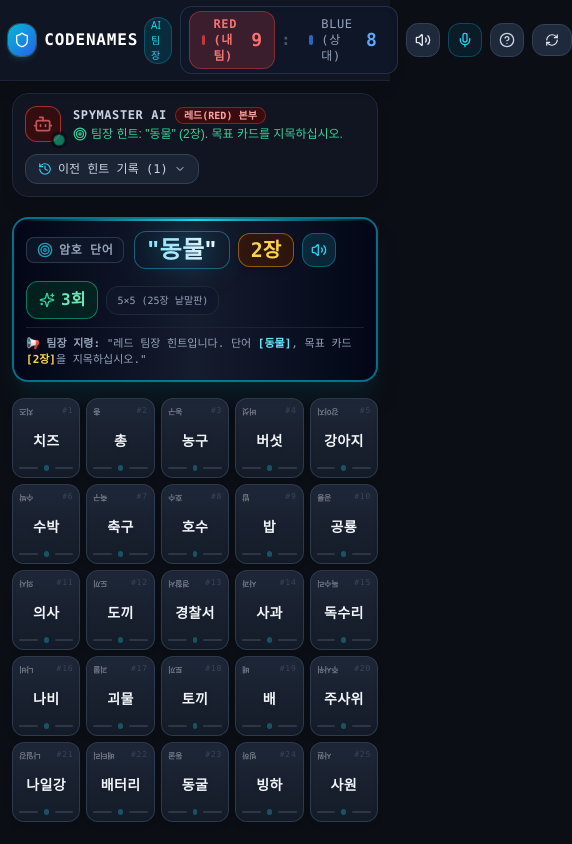
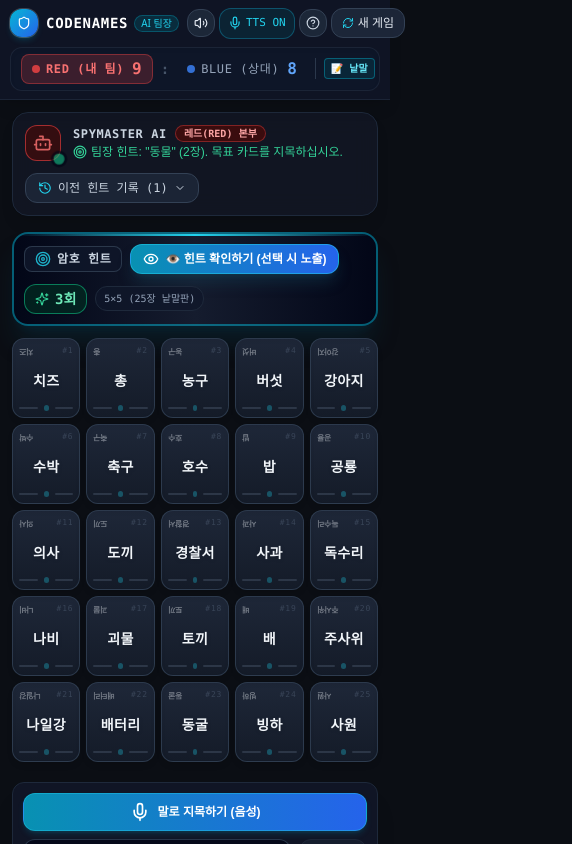
Before and after one commit to kiuza1004/codename, a React (Vite) app: page / in a window 390 px wide. Both pictures are taken after a click on the button "카드 섞고 작전 개시". Shown: the top 844 px of the page, 572 px wide, since content can reach past the window. Built offline with nearby package versions, Linux system fonts and the light colour scheme; the HTML template or start-up script is replaced by a standard one; a web font is replaced by a local one.

Commit message:
feat: optimize setup modal fitting, hide hint until requested, responsive header multi-line layout

```diff
--- a/src/components/CardGrid.tsx
+++ b/src/components/CardGrid.tsx
@@ -1,8 +1,8 @@
-import React from 'react';
+import React, { useState, useEffect } from 'react';
 import { CardItem, Hint, TeamColor } from '../types/game';
 import { sound } from '../utils/audio';
 import { speech } from '../utils/speech';
-import { Skull, User, ShieldAlert, CheckCircle2, Volume2, Sparkles, Target, Radio } from 'lucide-react';
+import { Skull, User, ShieldAlert, CheckCircle2, Volume2, Sparkles, Target, Radio, Eye, EyeOff } from 'lucide-react';
 
 interface CardGridProps {
   cards: CardItem[];
@@ -21,6 +21,14 @@ export const CardGrid: React.FC<CardGridProps> = ({
   onSelectCard,
   disabled,
 }) => {
+  // 🎯 [사용자 요청] 힌트는 사용자가 선택(클릭)했을 때만 보여줌 (기본은 가림 처리하여 정답 추리에 방해 없도록 함)
+  const [isHintRevealed, setIsHintRevealed] = useState(false);
+
+  // 새로운 힌트가 들어오면 기본적으로 힌트를 가려둠 (사용자가 원할 때 확인하도록)
+  useEffect(() => {
+    setIsHintRevealed(false);
+  }, [currentHint?.word]);
+
   const isPictureMode = cards.length > 0 && cards[0].mode === 'picture';
   const gridLayoutLabel = isPictureMode ? '5×4 (20장 그림판)' : '5×5 (25장 낱말판)';
 
@@ -30,50 +38,86 @@ export const CardGrid: React.FC<CardGridProps> = ({
     }
   };
 
+  const handleToggleHint = () => {
+    sound.playCardFlip();
+    setIsHintRevealed((prev) => !prev);
+  };
+
   if (!cards || cards.length === 0) {
     return null;
   }
 
   return (
-    <div className="w-full flex flex-col gap-2 my-2">
-      {/* 🎯 [사용자 요청] 낱말/그림 카드 바로 위에 배치되는 직속 암호단어 전광판 배너 */}
-      <div className="w-full rounded-2xl bg-gradient-to-r from-slate-950 via-[#151c2e] to-slate-950 border-2 border-cyan-500/60 p-3 sm:p-4 shadow-xl shadow-cyan-950/40 relative overflow-hidden">
+    <div className="w-full flex flex-col gap-2 my-1 sm:my-2">
+      {/* 🎯 [사용자 요청] 낱말/그림 카드 바로 위 암호단어 배너 (선택 시에만 힌트 노출) */}
+      <div className="w-full rounded-2xl bg-gradient-to-r from-slate-950 via-[#151c2e] to-slate-950 border-2 border-cyan-500/50 p-2.5 sm:p-4 shadow-xl shadow-cyan-950/40 relative overflow-hidden transition-all">
         {/* 상단 사이버 네온 라인 */}
         <div className="absolute top-0 left-0 right-0 h-[2px] bg-gradient-to-r from-transparent via-cyan-400 to-transparent"></div>
 
-        <div className="flex flex-wrap items-center justify-between gap-3">
-          {/* 좌측: 암호단어 메인 표시 */}
-          <div className="flex items-center gap-2.5 sm:gap-3 flex-wrap">
-            <div className="flex items-center gap-1.5 text-xs font-mono font-bold text-slate-400 uppercase tracking-wider bg-slate-900/90 px-2.5 py-1 rounded-lg border border-slate-700/80">
+        <div className="flex flex-wrap items-center justify-between gap-2.5">
+          {/* 좌측: 암호단어 영역 (가림 / 확인 모드) */}
+          <div className="flex items-center gap-2 sm:gap-3 flex-wrap flex-1 min-w-[280px]">
+            <div className="flex items-center gap-1.5 text-xs font-mono font-bold text-slate-300 uppercase tracking-wider bg-slate-900/90 px-2.5 py-1 rounded-lg border border-slate-700/80 shrink-0">
               <Target className="w-4 h-4 text-cyan-400 animate-pulse" />
-              <span>암호 단어</span>
+              <span>암호 힌트</span>
             </div>
 
             {currentHint ? (
-              <div className="flex items-center gap-2 sm:gap-3">
-                {/* 초대형 암호단어 텍스트 */}
-                <span className="text-2xl sm:text-4xl md:text-5xl font-black font-spy tracking-wide text-transparent bg-clip-text bg-gradient-to-r from-cyan-300 via-sky-200 to-white drop-shadow-[0_0_15px_rgba(6,182,212,0.6)] px-3 py-0.5 rounded-xl bg-cyan-950/60 border border-cyan-400/40">
+              <div className="flex items-center gap-2 sm:gap-3 flex-wrap">
+                {/* 🔒 힌트가 가려져 있을 때: 확인 버튼 제공 */}
+                {!isHintRevealed ? (
+                  <div className="flex items-center gap-2">
+                    <button
+                      type="button"
+                      onClick={handleToggleHint}
+                      className="px-3 py-1.5 rounded-xl bg-gradient-to-r from-cyan-600 to-blue-600 hover:from-cyan-500 hover:to-blue-500 text-white font-bold text-xs sm:text-sm flex items-center gap-1.5 shadow-lg shadow-cyan-900/40 border border-cyan-400/50 active:scale-95 transition-all"
+                    >
+                      <Eye className="w-4 h-4" />
+                      <span>👁️ 힌트 확인하기 (선택 시 노출)</span>
+                    </button>
+                    <span className="text-[11px] text-slate-400 hidden md:inline font-mono">
+                      ※ 답을 풀 때 시야를 방해하지 않도록 기본 가림 상태입니다.
+                    </span>
+                  </div>
+                ) : (
+                  /* 👁️ 힌트가 열려 있을 때: 암호단어와 수량 표시 및 가리기 버튼 */
+                  <div className="flex items-center gap-2 sm:gap-3 flex-wrap animate-fadeIn">
+                    {/* 초대형 암호단어 */}
+                    <span className="text-xl sm:text-3xl md:text-4xl font-black font-spy tracking-wide text-transparent bg-clip-text bg-gradient-to-r from-cyan-300 via-sky-200 to-white drop-shadow-[0_0_15px_rgba(6,182,212,0.6)] px-2.5 py-0.5 rounded-xl bg-cyan-950/70 border border-cyan-400/50">
                       "{currentHint.word}"
                     </span>
 
-                {/* 지목할 카드 수량 */}
-                <span className="text-xl sm:text-3xl font-black font-mono text-amber-300 px-3 py-0.5 rounded-xl bg-amber-950/60 border border-amber-500/50 shadow-md">
+                    {/* 목표 카드 수량 */}
+                    <span className="text-lg sm:text-2xl font-black font-mono text-amber-300 px-2.5 py-0.5 rounded-xl bg-amber-950/70 border border-amber-500/50 shadow-md">
                       {currentHint.count}장
                     </span>
 
-                {/* 음성 다시 듣기 버튼 */}
+                    {/* 힌트 다시 가리기 토글 버튼 */}
+                    <button
+                      type="button"
+                      onClick={handleToggleHint}
+                      title="힌트 가리기"
+                      className="px-2.5 py-1.5 rounded-xl bg-slate-800/90 hover:bg-slate-700 border border-slate-700 text-slate-300 hover:text-white transition-all text-xs font-mono flex items-center gap-1"
+                    >
+                      <EyeOff className="w-3.5 h-3.5 text-slate-400" />
+                      <span className="hidden sm:inline">힌트 가리기</span>
+                    </button>
+
+                    {/* 음성 다시 듣기 */}
                     <button
                       type="button"
                       onClick={replayVoice}
                       title="팀장 음성 다시 듣기"
-                  className="p-2 rounded-xl bg-cyan-900/40 hover:bg-cyan-800/60 border border-cyan-500/40 text-cyan-300 hover:text-white transition-all shadow-sm flex items-center gap-1"
+                      className="p-1.5 sm:p-2 rounded-xl bg-cyan-900/40 hover:bg-cyan-800/60 border border-cyan-500/40 text-cyan-300 hover:text-white transition-all shadow-sm flex items-center gap-1"
                     >
-                  <Volume2 className="w-4 h-4 sm:w-5 sm:h-5 text-cyan-400" />
-                  <span className="text-[11px] font-bold font-mono hidden sm:inline">다시듣기</span>
+                      <Volume2 className="w-4 h-4 text-cyan-400" />
+                      <span className="text-[11px] font-bold font-mono hidden sm:inline">음성 듣기</span>
                     </button>
                   </div>
+                )}
+              </div>
             ) : (
-              <div className="flex items-center gap-2 text-slate-400 text-sm font-medium">
+              <div className="flex items-center gap-2 text-slate-400 text-xs sm:text-sm font-medium">
                 <Radio className="w-4 h-4 text-cyan-400 animate-spin" />
                 <span>팀장 AI가 암호단어를 연산 중입니다...</span>
               </div>
@@ -81,24 +125,24 @@ export const CardGrid: React.FC<CardGridProps> = ({
           </div>
 
           {/* 우측: 남은 지목 기회 및 보드 정보 */}
-          <div className="flex items-center gap-2">
+          <div className="flex items-center gap-2 shrink-0">
             {!disabled && (
-              <div className="flex items-center gap-1.5 bg-emerald-950/70 border border-emerald-500/60 px-3 py-1.5 rounded-xl text-emerald-300 shadow-sm">
-                <Sparkles className="w-4 h-4 text-emerald-400" />
-                <span className="text-xs font-medium hidden sm:inline">남은 지목 기회:</span>
-                <span className="text-base sm:text-lg font-black font-mono">{guessesLeft}회</span>
+              <div className="flex items-center gap-1.5 bg-emerald-950/70 border border-emerald-500/60 px-2.5 sm:px-3 py-1 rounded-xl text-emerald-300 shadow-sm">
+                <Sparkles className="w-3.5 h-3.5 text-emerald-400" />
+                <span className="text-[11px] sm:text-xs font-medium hidden sm:inline">남은 지목:</span>
+                <span className="text-sm sm:text-base font-black font-mono">{guessesLeft}회</span>
               </div>
             )}
 
-            <div className="text-[10px] sm:text-xs font-mono text-slate-400 bg-slate-900/80 px-2.5 py-1.5 rounded-xl border border-slate-800">
+            <div className="text-[10px] sm:text-xs font-mono text-slate-400 bg-slate-900/80 px-2 sm:px-2.5 py-1 rounded-xl border border-slate-800">
               {gridLayoutLabel}
             </div>
           </div>
         </div>
 
-        {/* 힌트 해설 자막 라인 */}
-        {currentHint && (
-          <div className="mt-2 pt-2 border-t border-slate-800/80 flex items-center justify-between text-xs text-slate-300">
+        {/* 힌트 해설 자막 라인 (선택 시에만 보임) */}
+        {currentHint && isHintRevealed && (
+          <div className="mt-2 pt-2 border-t border-slate-800/80 flex items-center justify-between text-xs text-slate-300 animate-fadeIn">
             <span className="font-mono text-slate-400 text-[11px]">
               📢 <strong>팀장 지령:</strong> "{playerTeam === 'red' ? '레드' : '블루'} 팀장 힌트입니다. 단어 <strong className="text-cyan-300">[{currentHint.word}]</strong>, 목표 카드 <strong className="text-amber-300">[{currentHint.count}장]</strong>을 지목하십시오."
             </span>
@@ -107,7 +151,7 @@ export const CardGrid: React.FC<CardGridProps> = ({
       </div>
 
       {/* 낱말 카드 (5x5, 25장) 또는 그림 카드 (5x4, 20장) 그리드 */}
-      <div className="w-full grid grid-cols-5 gap-1.5 sm:gap-3 md:gap-4 my-2">
+      <div className="w-full grid grid-cols-5 gap-1.5 sm:gap-3 md:gap-4 my-1 sm:my-2">
         {cards.map((card) => {
           const isClickable = !card.revealed && !disabled;
 
--- a/src/components/Header.tsx
+++ b/src/components/Header.tsx
@@ -33,110 +33,112 @@ export const Header: React.FC<HeaderProps> = ({
   const blueRemaining = playerTeam === 'blue' ? playerRemaining : opponentRemaining;
 
   const diffLabel = {
-    easy: '초급 (AGENT)',
-    normal: '중급 (SPECIAL AGENT)',
-    hard: '고급 (MASTER SPY)',
+    easy: '초급',
+    normal: '중급',
+    hard: '고급',
   }[difficulty];
 
   return (
-    <header className="w-full bg-[#111726]/90 backdrop-blur-md border-b border-slate-800/80 px-2 sm:px-4 py-1.5 sm:py-3 sticky top-0 z-30 shadow-lg">
-      <div className="max-w-6xl mx-auto flex items-center justify-between gap-2">
+    <header className="w-full bg-[#101625]/95 backdrop-blur-md border-b border-slate-800/80 px-2.5 sm:px-4 py-2 sticky top-0 z-30 shadow-lg">
+      <div className="max-w-6xl mx-auto flex flex-col md:flex-row md:items-center justify-between gap-2">
+        {/* 1행 (모바일) / 좌측 (PC): 로고 & 엠블럼 + 신속 제어 버튼 그룹 */}
+        <div className="flex items-center justify-between gap-2 w-full md:w-auto">
           {/* 타이틀 및 엠블럼 */}
-        <div className="flex items-center gap-2 sm:gap-3">
-          <div className="w-8 h-8 sm:w-10 sm:h-10 rounded-xl bg-gradient-to-br from-cyan-500 to-blue-600 flex items-center justify-center shadow-md shadow-cyan-500/20 ring-1 ring-white/20">
-            <Shield className="w-4 h-4 sm:w-5 sm:h-5 text-white" />
+          <div className="flex items-center gap-2">
+            <div className="w-7 h-7 sm:w-9 sm:h-9 rounded-xl bg-gradient-to-br from-cyan-500 to-blue-600 flex items-center justify-center shadow-md shadow-cyan-500/20 ring-1 ring-white/20 shrink-0">
+              <Shield className="w-3.5 h-3.5 sm:w-4.5 sm:h-4.5 text-white" />
             </div>
-          <div>
             <div className="flex items-center gap-1.5">
-              <h1 className="text-base sm:text-xl font-black tracking-wider text-white font-mono">
+              <h1 className="text-sm sm:text-lg font-black tracking-wider text-white font-mono whitespace-nowrap">
                 CODENAMES
               </h1>
-              <span className="text-cyan-400 font-sans text-[10px] px-1.5 py-0.2 rounded-full bg-cyan-950/80 border border-cyan-500/30">AI 팀장</span>
-            </div>
-            <p className="text-[10px] text-slate-400 font-medium hidden sm:block">스마트 스파이마스터 연습 웹앱</p>
+              <span className="text-cyan-400 font-sans text-[10px] px-1.5 py-0.2 rounded-full bg-cyan-950/80 border border-cyan-500/30 whitespace-nowrap">
+                AI 팀장
+              </span>
             </div>
           </div>
 
-        {/* 전광판: 레드팀 vs 블루팀 스코어 */}
-        <div className="flex items-center gap-1.5 sm:gap-3 bg-slate-900/90 px-2 sm:px-4 py-1 sm:py-1.5 rounded-xl sm:rounded-2xl border border-slate-700/60 shadow-inner">
-          {/* 레드팀 */}
-          <div className={`flex items-center gap-2 px-3 py-1 rounded-xl transition-all ${
-            playerTeam === 'red' ? 'bg-red-500/20 border border-red-500/40 text-red-400 font-bold' : 'text-slate-400'
-          }`}>
-            <span className="w-2.5 h-2.5 rounded-full bg-red-500 animate-pulse"></span>
-            <span className="text-xs uppercase font-mono tracking-wider">RED {playerTeam === 'red' ? '(내 팀)' : '(상대)'}</span>
-            <span className="text-lg font-black font-mono text-red-400">{redRemaining}</span>
-          </div>
-
-          <span className="text-slate-600 font-bold font-mono">:</span>
-
-          {/* 블루팀 */}
-          <div className={`flex items-center gap-2 px-3 py-1 rounded-xl transition-all ${
-            playerTeam === 'blue' ? 'bg-blue-500/20 border border-blue-500/40 text-blue-400 font-bold' : 'text-slate-400'
-          }`}>
-            <span className="w-2.5 h-2.5 rounded-full bg-blue-500 animate-pulse"></span>
-            <span className="text-xs uppercase font-mono tracking-wider">BLUE {playerTeam === 'blue' ? '(내 팀)' : '(상대)'}</span>
-            <span className="text-lg font-black font-mono text-blue-400">{blueRemaining}</span>
-          </div>
-
-          {/* 모드 및 난이도 배지 */}
-          <div className="hidden sm:flex items-center gap-2 ml-2 pl-3 border-l border-slate-700/80 text-[11px] font-mono text-slate-400">
-            <span className={`px-2 py-0.5 rounded font-bold ${
-              gameMode === 'picture' ? 'bg-purple-950/60 text-purple-300 border border-purple-500/40' : 'bg-cyan-950/60 text-cyan-300 border border-cyan-500/40'
-            }`}>
-              {gameMode === 'picture' ? '🎨 그림 모드' : '📝 낱말 모드'}
-            </span>
-            <span>난이도: <strong className="text-amber-400">{diffLabel}</strong></span>
-          </div>
-        </div>
-
-        {/* 컨트롤 버튼 그룹 */}
-        <div className="flex items-center gap-2">
+          {/* 컨트롤 버튼 그룹 (글자 잘림 없이 컴팩트 패딩 적용) */}
+          <div className="flex items-center gap-1 sm:gap-1.5 shrink-0">
             {/* 효과음 토글 */}
             <button
               onClick={onToggleSound}
               title={soundEnabled ? '효과음 끄기' : '효과음 켜기'}
-            className={`p-2 rounded-xl border transition-all ${
+              className={`p-1.5 sm:p-2 rounded-xl border transition-all ${
                 soundEnabled
-                ? 'bg-slate-800 border-slate-700 text-slate-200 hover:bg-slate-700'
+                  ? 'bg-slate-800/90 border-slate-700 text-slate-200 hover:bg-slate-700'
                   : 'bg-red-950/40 border-red-800/40 text-red-400'
               }`}
             >
-            {soundEnabled ? <Volume2 className="w-4 h-4" /> : <VolumeX className="w-4 h-4" />}
+              {soundEnabled ? <Volume2 className="w-3.5 h-3.5 sm:w-4 sm:h-4" /> : <VolumeX className="w-3.5 h-3.5 sm:w-4 sm:h-4" />}
             </button>
 
             {/* 팀장 TTS 음성 토글 */}
             <button
               onClick={onToggleTts}
               title={ttsEnabled ? '팀장 음성 낭독 끄기' : '팀장 음성 낭독 켜기'}
-            className={`p-2 rounded-xl border transition-all flex items-center gap-1 text-xs ${
+              className={`px-2 py-1.5 rounded-xl border transition-all flex items-center gap-1 text-[11px] font-mono whitespace-nowrap ${
                 ttsEnabled
-                ? 'bg-cyan-950/40 border-cyan-700/50 text-cyan-400 hover:bg-cyan-900/40'
-                : 'bg-slate-800 border-slate-700 text-slate-500'
+                  ? 'bg-cyan-950/50 border-cyan-700/60 text-cyan-400 hover:bg-cyan-900/40'
+                  : 'bg-slate-800/90 border-slate-700 text-slate-500'
               }`}
             >
-            <Mic className="w-4 h-4" />
-            <span className="hidden md:inline font-mono text-[11px]">TTS {ttsEnabled ? 'ON' : 'OFF'}</span>
+              <Mic className="w-3.5 h-3.5" />
+              <span>TTS {ttsEnabled ? 'ON' : 'OFF'}</span>
             </button>
 
             {/* 게임 규칙 버튼 */}
             <button
               onClick={onOpenRules}
               title="게임 규칙 및 안내"
-            className="p-2 rounded-xl bg-slate-800 border border-slate-700 text-slate-300 hover:bg-slate-700 transition-all"
+              className="p-1.5 sm:p-2 rounded-xl bg-slate-800/90 border border-slate-700 text-slate-300 hover:bg-slate-700 transition-all"
             >
-            <HelpCircle className="w-4 h-4" />
+              <HelpCircle className="w-3.5 h-3.5 sm:w-4 sm:h-4" />
             </button>
 
             {/* 다시 설정 / 새 게임 */}
             <button
               onClick={onReset}
               title="새 게임 설정"
-            className="flex items-center gap-1.5 px-3 py-2 rounded-xl bg-slate-800 border border-slate-700 text-xs font-medium text-slate-200 hover:bg-slate-700 hover:text-white transition-all"
+              className="flex items-center gap-1 px-2.5 py-1.5 rounded-xl bg-slate-800/90 border border-slate-700 text-xs font-medium text-slate-200 hover:bg-slate-700 hover:text-white transition-all whitespace-nowrap"
             >
-            <RefreshCw className="w-3.5 h-3.5" />
-            <span className="hidden sm:inline">새 게임</span>
+              <RefreshCw className="w-3 h-3 text-cyan-400" />
+              <span>새 게임</span>
             </button>
+          </div>
+        </div>
+
+        {/* 2행 (모바일 화면에서 독립된 라인에 여유롭게 배치) / 우측 (PC): 스코어보드 및 모드 배지 */}
+        <div className="w-full md:w-auto flex items-center justify-between sm:justify-center gap-2 bg-slate-900/90 px-2.5 sm:px-3 py-1.5 rounded-xl border border-slate-800/80 shadow-inner overflow-x-auto">
+          {/* 레드팀 스코어 */}
+          <div className={`flex items-center gap-1.5 px-2.5 py-0.5 rounded-lg transition-all whitespace-nowrap ${
+            playerTeam === 'red' ? 'bg-red-500/20 border border-red-500/40 text-red-400 font-bold' : 'text-slate-400'
+          }`}>
+            <span className="w-2 h-2 rounded-full bg-red-500 animate-pulse shrink-0"></span>
+            <span className="text-xs uppercase font-mono tracking-wider">RED {playerTeam === 'red' ? '(내 팀)' : '(상대)'}</span>
+            <span className="text-base sm:text-lg font-black font-mono text-red-400 ml-0.5">{redRemaining}</span>
+          </div>
+
+          <span className="text-slate-600 font-bold font-mono text-sm shrink-0">:</span>
+
+          {/* 블루팀 스코어 */}
+          <div className={`flex items-center gap-1.5 px-2.5 py-0.5 rounded-lg transition-all whitespace-nowrap ${
+            playerTeam === 'blue' ? 'bg-blue-500/20 border border-blue-500/40 text-blue-400 font-bold' : 'text-slate-400'
+          }`}>
+            <span className="w-2 h-2 rounded-full bg-blue-500 animate-pulse shrink-0"></span>
+            <span className="text-xs uppercase font-mono tracking-wider">BLUE {playerTeam === 'blue' ? '(내 팀)' : '(상대)'}</span>
+            <span className="text-base sm:text-lg font-black font-mono text-blue-400 ml-0.5">{blueRemaining}</span>
+          </div>
+
+          {/* 모드 및 난이도 배지 */}
+          <div className="flex items-center gap-1.5 pl-2 border-l border-slate-700/80 text-[10px] sm:text-[11px] font-mono text-slate-400 whitespace-nowrap shrink-0">
+            <span className={`px-1.5 py-0.5 rounded font-bold ${
+              gameMode === 'picture' ? 'bg-purple-950/60 text-purple-300 border border-purple-500/40' : 'bg-cyan-950/60 text-cyan-300 border border-cyan-500/40'
+            }`}>
+              {gameMode === 'picture' ? '🎨 픽처스' : '📝 낱말'}
+            </span>
+            <span className="hidden xs:inline text-amber-400 font-bold">[{diffLabel}]</span>
+          </div>
         </div>
       </div>
     </header>
```
Also changed, not shown: src/components/SetupModal.tsx (+52 -51 lines). Lines whose indentation alone changed are shown as unchanged.
